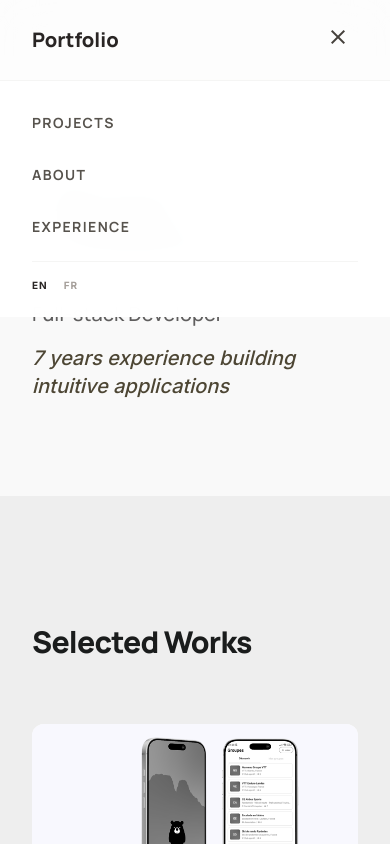
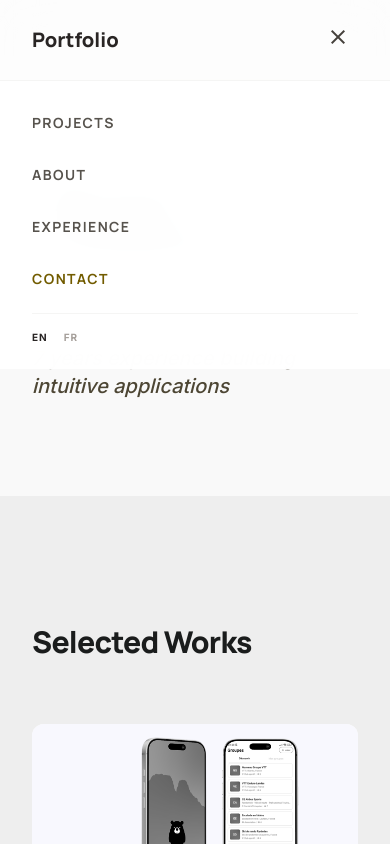
Before and after one commit to SimonPail/nextjs-portfolio-2026, a Next.js app: page /contact in a window 390 px wide. Both pictures are taken after a click on the button "menu". Shown: the top 844 px of the page. Built offline with nearby package versions, Linux system fonts and the light colour scheme.

Commit message:
feat: add contact link to navigation with dynamic styling based on current path

```diff
--- a/app/components/Nav.tsx
+++ b/app/components/Nav.tsx
@@ -116,6 +116,18 @@ export default function Nav() {
                 {link.label}
               </Link>
             ))}
+
+            <Link
+              href="/contact"
+              className={`font-headline font-bold uppercase tracking-widest text-sm py-2 transition-colors ${
+                pathname === "/contact"
+                  ? "text-secondary"
+                  : "text-stone-600 hover:text-stone-800"
+              }`}
+            >
+              {t("contact")}
+            </Link>
+
             <div className="flex gap-4 pt-4 border-t border-stone-100">
               <button
                 onClick={() => handleLocaleChange("en")}
```
